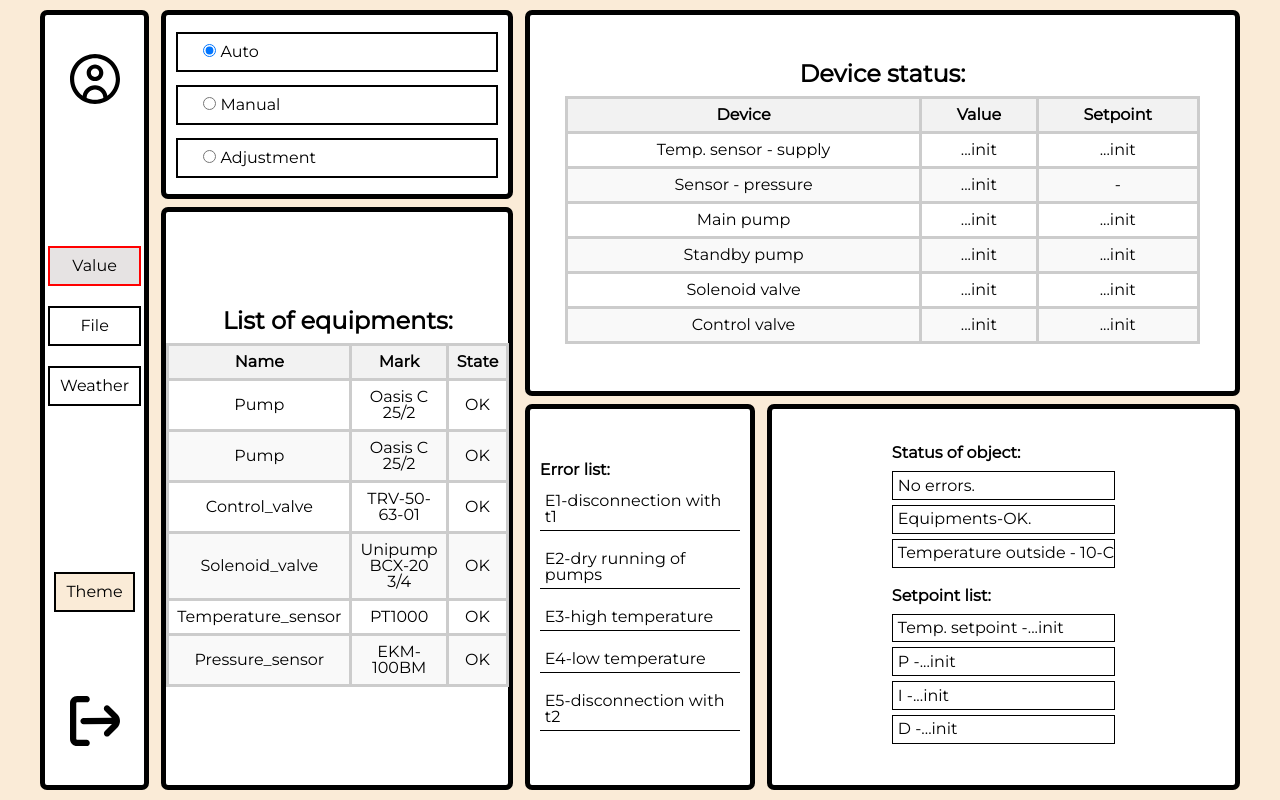
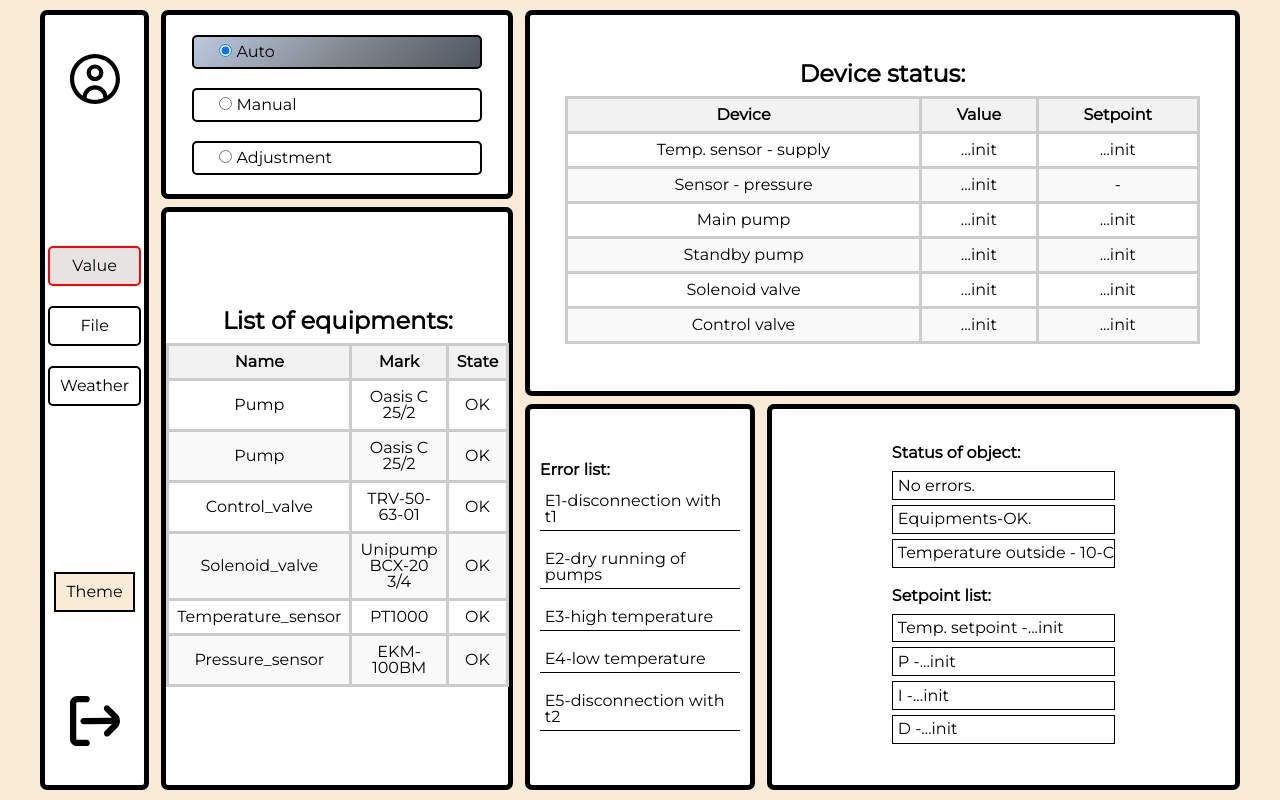
Before and after one commit to Sparkisss/Pluggin_Download, a website built with webpack: page src/index.html in a window 1280 px wide. Built offline with nearby package versions, Linux system fonts and the light colour scheme; no server answers; data requests are answered from the project's data file.

Commit message:
02-04-24

```diff
--- a/src/modules/APIForecast.ts
+++ b/src/modules/APIForecast.ts
@@ -9,16 +9,14 @@ const apiForecastKeyUrl =
 export async function checkForecastWeather(fileDate:string) {
     const response = await fetch(apiForecastKeyUrl)
     const data = await response.json()
-    const forecastDate = data.list
-    let ourDate: any = getDayForecast(fileDate, forecastDate)
+    let ourDate: any = getDayForecast(fileDate, data.list)
     for (const key in ourDate) {
         if (ourDate.hasOwnProperty(key)) {
             const value = ourDate[key];
             addDate(forecastPlace, value, false)
         }
     }
-
-    return getTableForecast(fileDate, forecastDate)
+    return getTableForecast(fileDate, data.list)
 }
 
 interface WeatherData {
--- a/src/modules/sendingData.ts
+++ b/src/modules/sendingData.ts
@@ -10,7 +10,7 @@ document.addEventListener("DOMContentLoaded", () => {
     const adjustmentSetpoint = document.querySelectorAll('.adjustment')
     const plus = document.querySelectorAll('.plus')
     const minus = document.querySelectorAll('.minus')
-
+    const modeItem = document.querySelectorAll('.mode_item') as NodeListOf<Element>
     let value: number | string = 0;
     let count = 0
 
@@ -101,9 +101,17 @@ document.addEventListener("DOMContentLoaded", () => {
             dataProcessing(e, i, '-')
         } )
     })
+    //стили выбора режима
+    function setStyleOfMode(num: number, selector: NodeListOf<Element>) {
+        selector.forEach((item, i) => {
+            if (i === num) item.classList.add('checked')
+            else item.classList.remove('checked')
+        })
+    }
     // Пишем функции для режимов работы устройства
     function auto() {
         sendButton.style.display = 'none'
+        setStyleOfMode(0, modeItem)
         pickStyle(false, setpoint)
         pickStyle(false, adjustmentSetpoint)
         setMode(0, 7)
@@ -114,6 +122,7 @@ document.addEventListener("DOMContentLoaded", () => {
 
     function manual() {
         sendButton.style.display = 'none'
+        setStyleOfMode(1, modeItem)
         pickStyle(true, setpoint);
         pickStyle(false, adjustmentSetpoint);
         setMode(2, 7);
@@ -128,6 +137,7 @@ document.addEventListener("DOMContentLoaded", () => {
             item.removeEventListener('click', handleClick);
         });
         sendButton.style.display = 'block'
+        setStyleOfMode(2, modeItem)
         pickStyle(true, adjustmentSetpoint)
         pickStyle(false, setpoint)
         setMode(1, 7)
--- a/src/style/style.scss
+++ b/src/style/style.scss
@@ -41,11 +41,13 @@
             }
             ul {
                 li {
+                    transition: all .22s;
                     margin-bottom: 20px;
                     padding: 10px;
                     text-align: center;
                     border: 2px solid #000;
                     cursor: pointer;
+                    border-radius: 5px;
                     &:last-child {
                         margin-bottom: 0px;
                     }
@@ -81,10 +83,11 @@
             grid-area: mode;
             padding: 10px;
             .mode_item {
-                width: 100%;
-                padding: 10px 0;
+                width: 90%;
+                padding: 7px 0;
                 padding-left: 25px;
                 border: 2px solid #000;
+                border-radius: 5px;
                 input {
                     cursor: pointer;
                 }
@@ -283,6 +286,10 @@ h2 {
     justify-content: center;
 }
 
+.checked{
+    background: linear-gradient(135deg, #bbc9df, #858a92, #4f555e);
+}
+
 @keyframes animate {
     100% {
         filter: hue-rotate(360deg)
```
